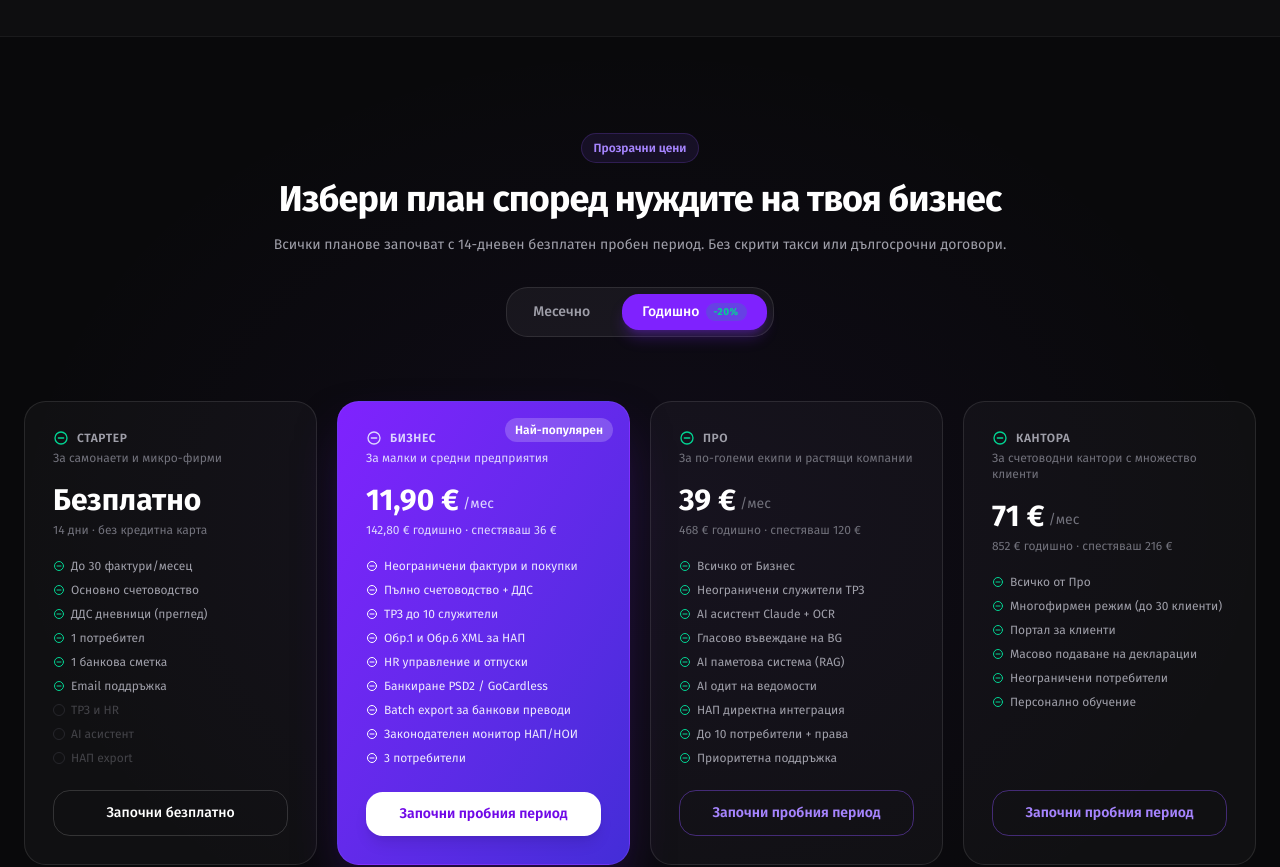
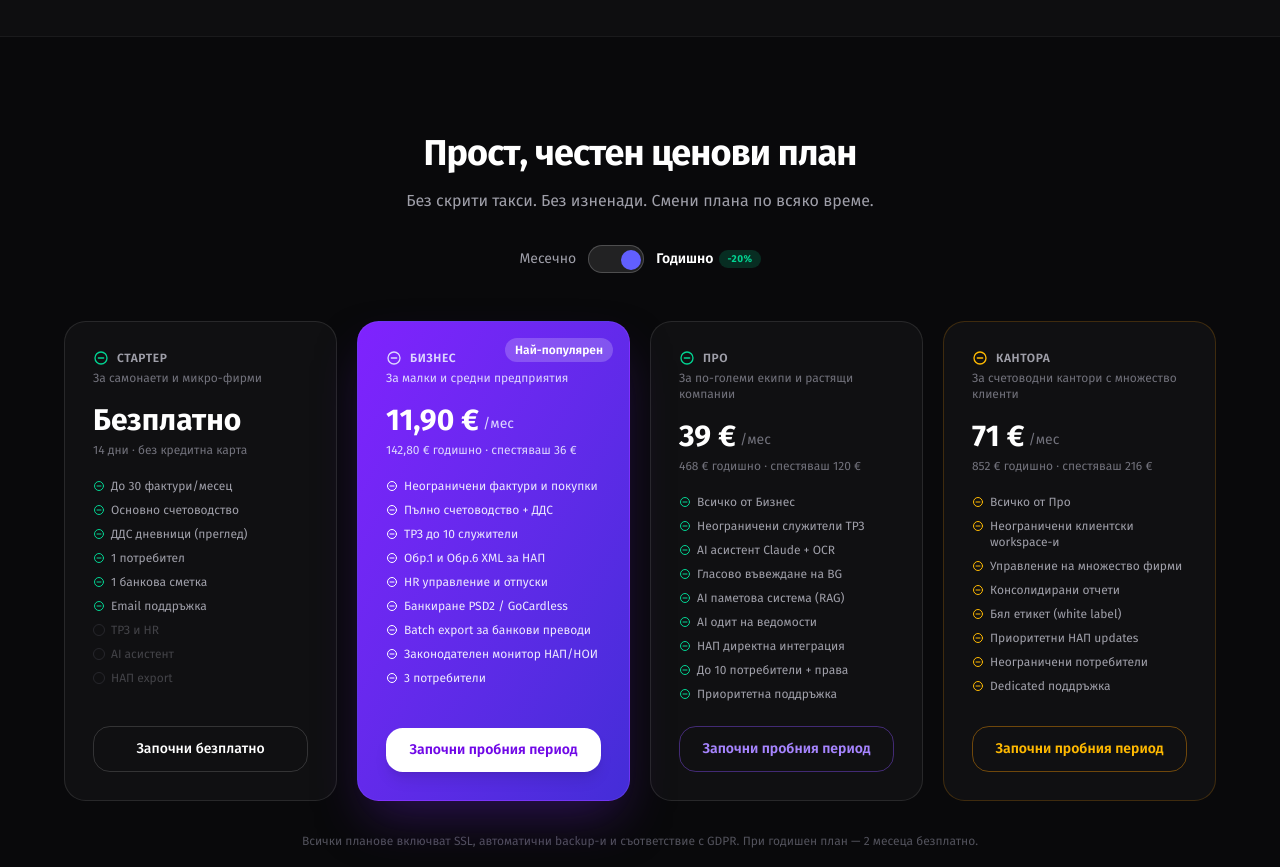
Before and after one commit to lukezester-ai/officia, a Next.js app: page /bg in a window 1280 px wide. Shown: the part 4500-5367 px from the top of the page. Built offline with nearby package versions, Linux system fonts and the light colour scheme.

Commit message:
fix: restore exact original visual layout and styling of PricingSection while keeping exact prices and Stripe checkout connection

```diff
--- a/src/app/[lang]/PricingSection.tsx
+++ b/src/app/[lang]/PricingSection.tsx
@@ -105,58 +105,49 @@ const PLANS = [
     annualPrice: 71,
     annualTotal: 852,
     isFree: false,
-    cardStyle: 'bg-white/3 border border-white/10 rounded-2xl p-7 text-left transition-all hover:bg-white/5 flex flex-col',
+    cardStyle: 'bg-white/3 border border-amber-500/20 rounded-2xl p-7 text-left transition-all hover:bg-amber-500/5 flex flex-col',
     textColor: 'text-zinc-400',
     subTextColor: 'text-zinc-500',
-    checkColor: 'text-emerald-400',
+    checkColor: 'text-amber-400',
     cta: 'Започни пробния период',
-    ctaStyle: 'block text-center border border-violet-500/40 hover:border-violet-400 text-violet-400 hover:bg-violet-500/10 rounded-xl py-3 text-sm font-semibold transition-all mt-auto',
+    ctaStyle: 'block text-center border border-amber-500/40 hover:border-amber-400 text-amber-400 hover:bg-amber-500/10 rounded-xl py-3 text-sm font-semibold transition-all mt-auto',
     features: [
       'Всичко от Про',
-      'Многофирмен режим (до 30 клиенти)',
-      'Портал за клиенти',
-      'Масово подаване на декларации',
+      'Неограничени клиентски workspace-и',
+      'Управление на множество фирми',
+      'Консолидирани отчети',
+      'Бял етикет (white label)',
+      'Приоритетни НАП updates',
       'Неограничени потребители',
-      'Персонално обучение',
+      'Dedicated поддръжка',
     ],
   },
 ];
 
-export default function PricingSection({ lang = 'bg' }: { lang?: string }) {
+export default function PricingSection() {
   const [isAnnual, setIsAnnual] = useState(true);
 
   return (
-    <section id="pricing" className="py-24 relative overflow-hidden">
-      <div className="absolute inset-0 bg-[radial-gradient(ellipse_at_center,rgba(124,58,237,0.06),transparent_70%)] pointer-events-none" />
+    <section id="pricing" className="py-24 px-6">
+      <div className="max-w-6xl mx-auto">
+        <div className="text-center mb-12">
+          <h2 className="text-4xl font-bold tracking-tight mb-4">Прост, честен ценови план</h2>
+          <p className="text-zinc-400 mb-8">Без скрити такси. Без изненади. Смени плана по всяко време.</p>
 
-      <div className="max-w-7xl mx-auto px-6 relative">
-        <div className="text-center max-w-3xl mx-auto mb-16">
-          <div className="inline-flex items-center gap-2 px-3 py-1.5 rounded-full bg-violet-500/10 border border-violet-500/20 text-xs font-semibold text-violet-400 mb-4">
-            Прозрачни цени
-          </div>
-          <h2 className="text-3xl sm:text-4xl font-extrabold tracking-tight text-white mb-4">
-            Избери план според нуждите на твоя бизнес
-          </h2>
-          <p className="text-sm text-zinc-400 mb-8">
-            Всички планове започват с 14-дневен безплатен пробен период. Без скрити такси или дългосрочни договори.
-          </p>
-
-          <div className="inline-flex items-center gap-3 bg-white/5 border border-white/10 p-1.5 rounded-2xl">
+          <div className="flex justify-center items-center gap-3">
+            <span className={`text-sm ${!isAnnual ? 'text-white font-semibold' : 'text-zinc-400'}`}>Месечно</span>
             <button
-              onClick={() => setIsAnnual(false)}
-              className={`px-5 py-2 rounded-xl text-sm font-medium transition-all ${!isAnnual ? 'bg-white/10 text-white shadow' : 'text-zinc-400 hover:text-white'}`}
+              onClick={() => setIsAnnual(!isAnnual)}
+              className="relative w-14 h-7 bg-white/10 rounded-full border border-white/20 transition-colors focus:outline-none"
             >
-              Месечно
+              <div className={`absolute top-1 left-1 w-5 h-5 bg-indigo-500 rounded-full transition-transform ${isAnnual ? 'translate-x-7' : ''}`} />
             </button>
-            <button
-              onClick={() => setIsAnnual(true)}
-              className={`px-5 py-2 rounded-xl text-sm font-medium transition-all flex items-center gap-1.5 ${isAnnual ? 'bg-violet-600 text-white shadow-lg shadow-violet-600/30' : 'text-zinc-400 hover:text-white'}`}
-            >
+            <span className={`text-sm flex items-center gap-1.5 ${isAnnual ? 'text-white font-semibold' : 'text-zinc-400'}`}>
               Годишно
               <span className="bg-emerald-500/20 text-emerald-400 text-[10px] font-bold px-2 py-0.5 rounded-full uppercase tracking-wider">
                 -20%
               </span>
-            </button>
+            </span>
           </div>
         </div>
 
```
Also changed, not shown: public/sw.js.
